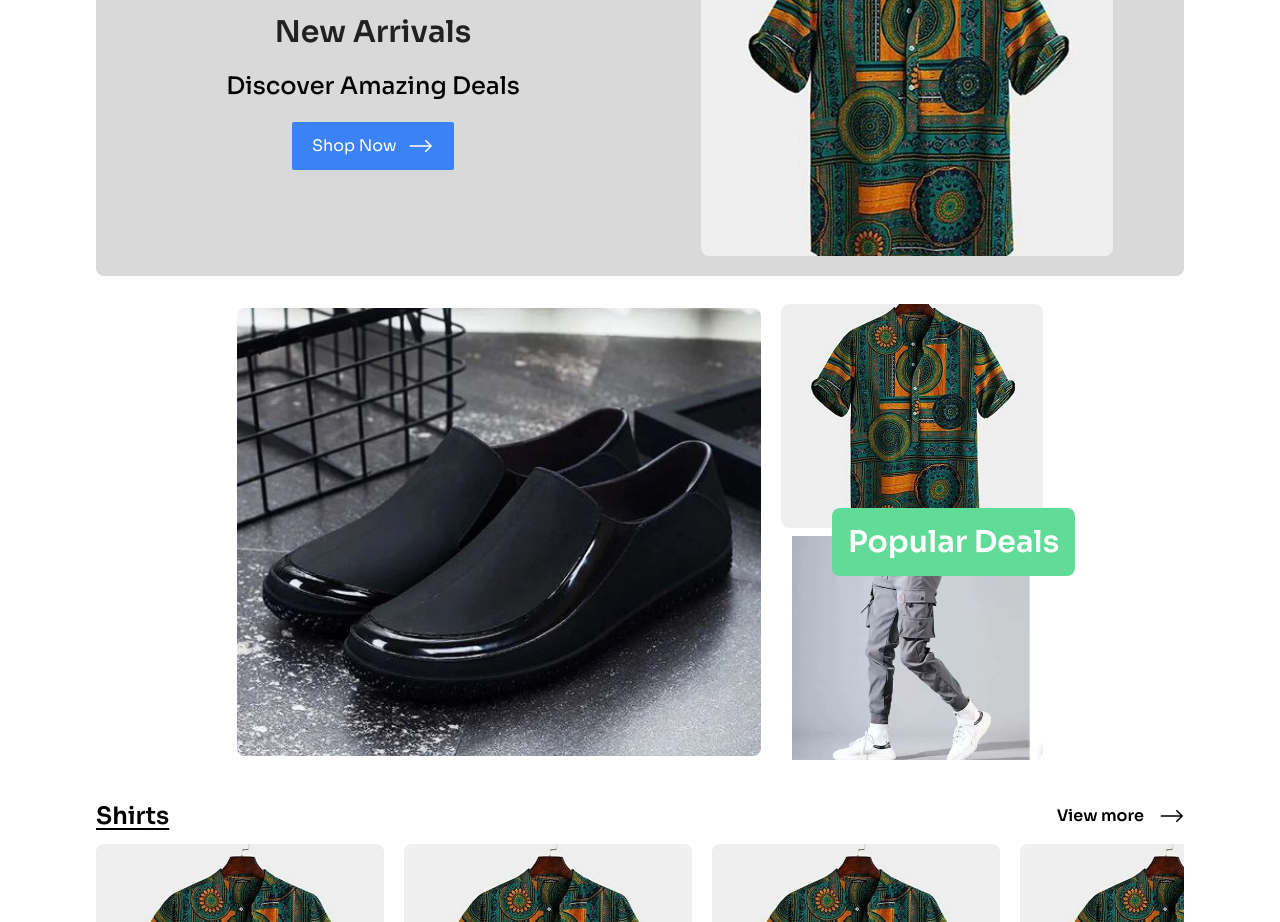
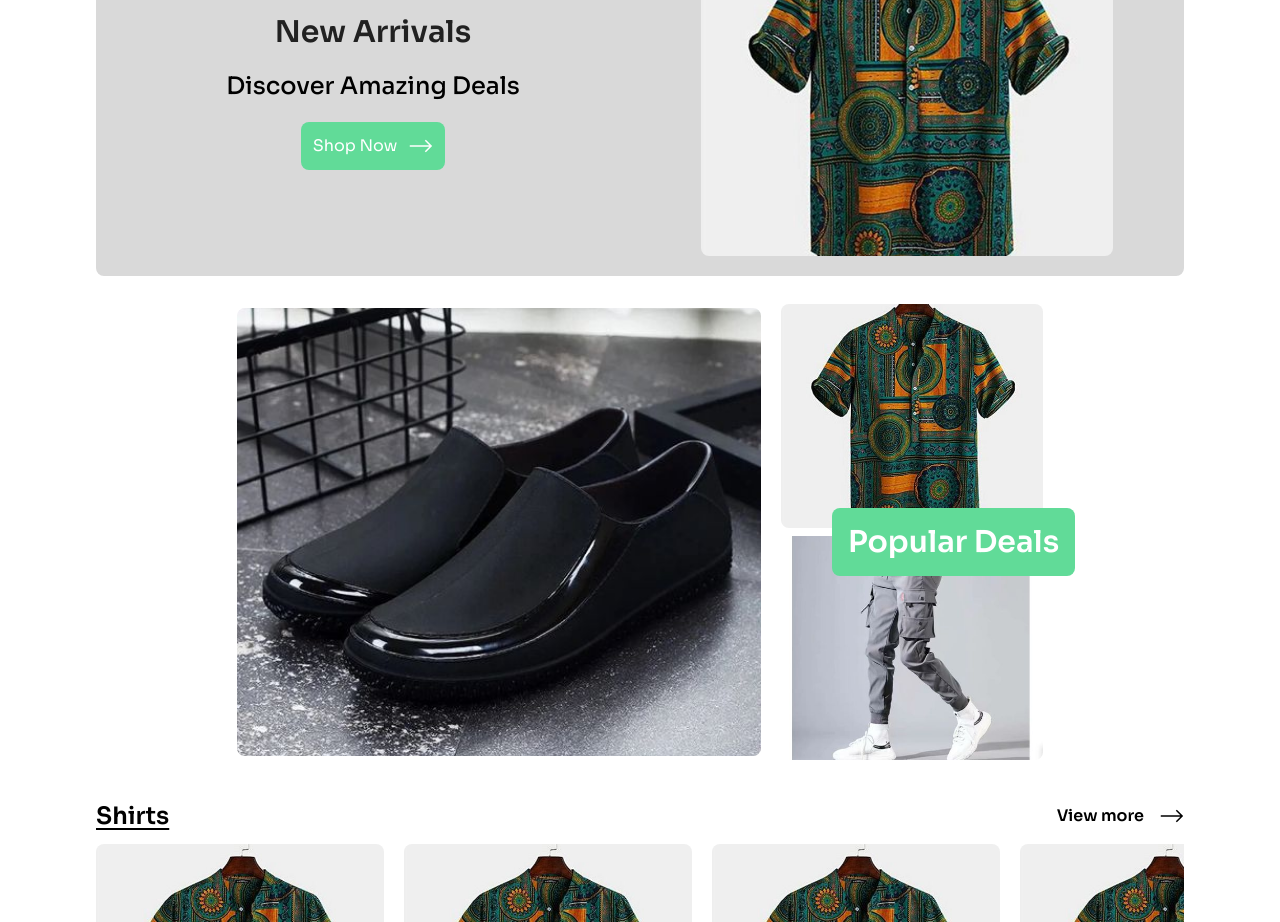
Before and after one commit to Tech-Bars/all-wearz-store, a React (Create React App) app: page / in a window 1280 px wide. Shown: the part 1540-2462 px from the top of the page. Built offline with nearby package versions, Linux system fonts and the light colour scheme.

Commit message:
style: updated button colour and size

```diff
--- a/src/components/Home/Newarrivals.tsx
+++ b/src/components/Home/Newarrivals.tsx
@@ -8,7 +8,7 @@ const Newarrivals:React.FC = () => {
       <div className="w-full md:w-1/2 lg:w-1/2 flex-col flex gap-5 text-center items-center md:text-left lg:text-left">
             <h2 className="text-dark font-semibold text-2xl lg:text-3xl md:text-3xl">New Arrivals</h2>
             <span className="font-medium text-2xl">Discover Amazing Deals</span>
-            <button className="flex items-center gap-3 transition-all duration-300 delay-100 ease-in-out hover:scale-110 bg-blue py-3 px-5 text-base text-white rounded-sm w-[162px]">
+            <button className="btn-primary flex items-center gap-3 transition-all duration-300 delay-100 ease-in-out hover:scale-110 bg-primary rounded-md text-base text-white w-max">
               Shop Now
             <img src={Vector} alt="vector" />
             </button>
```
